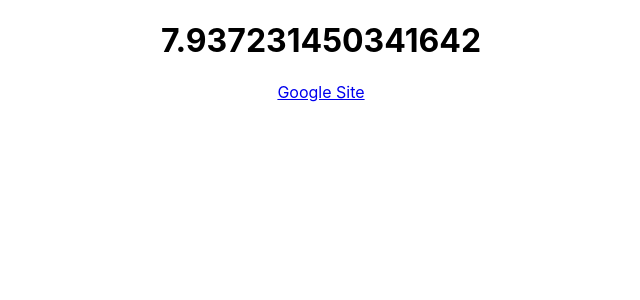
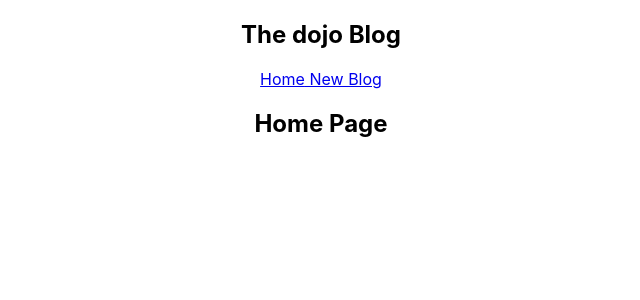
Before and after one commit to shinhacker/react_course_1, a React (Create React App) app in the folder dojo-blog/: page / in a window 1280 px wide. Shown: the top 300 px of the page, without its empty margins (319-959 px from the left). Built offline with nearby package versions, Linux system fonts and the light colour scheme.

Commit message:
+ blog Change Home & NavBar

```diff
--- a/dojo-blog/src/App.js
+++ b/dojo-blog/src/App.js
@@ -1,4 +1,6 @@
 import './App.css';
+import Navbar from './Navbar';
+import Home from './Home';
 
 function App() {
 
@@ -9,11 +11,11 @@
   const link = "https://google.com";
   return (
     <div className="App">
+        <Navbar/>
         <div className="content">
-          <h1>{ Math.random()*10}</h1>
+          <Home/>
         </div>
 
-      <a href={link}>Google Site</a>
     </div>
   );
 }
--- /dev/null
+++ b/dojo-blog/src/Home.js
@@ -0,0 +1,11 @@
+const Home = ()=>{
+
+    return(
+        <div className="Home">
+            <h2>Home Page</h2>
+        </div>
+
+    );
+}
+
+export default Home;
--- /dev/null
+++ b/dojo-blog/src/Navbar.js
@@ -0,0 +1,15 @@
+const Navbar = () => {
+    return (
+        <nav className="navbar">
+            <h1>
+                The dojo Blog
+            </h1>
+            <div className="Links">
+                <a href="/">Home</a>
+                <a href="/create"> New Blog </a>
+            </div>
+        </nav>
+    );
+}
+
+export default Navbar;
```
